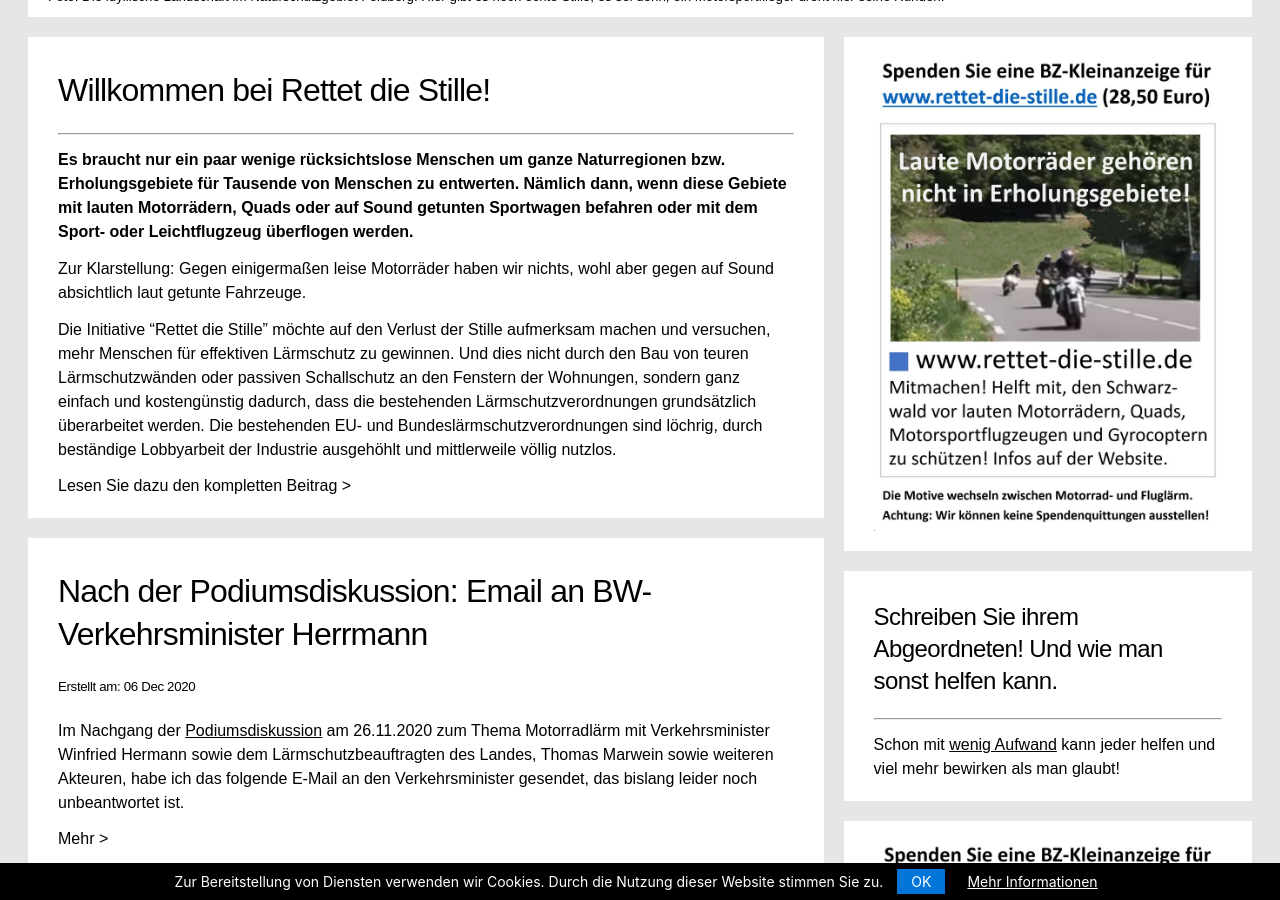
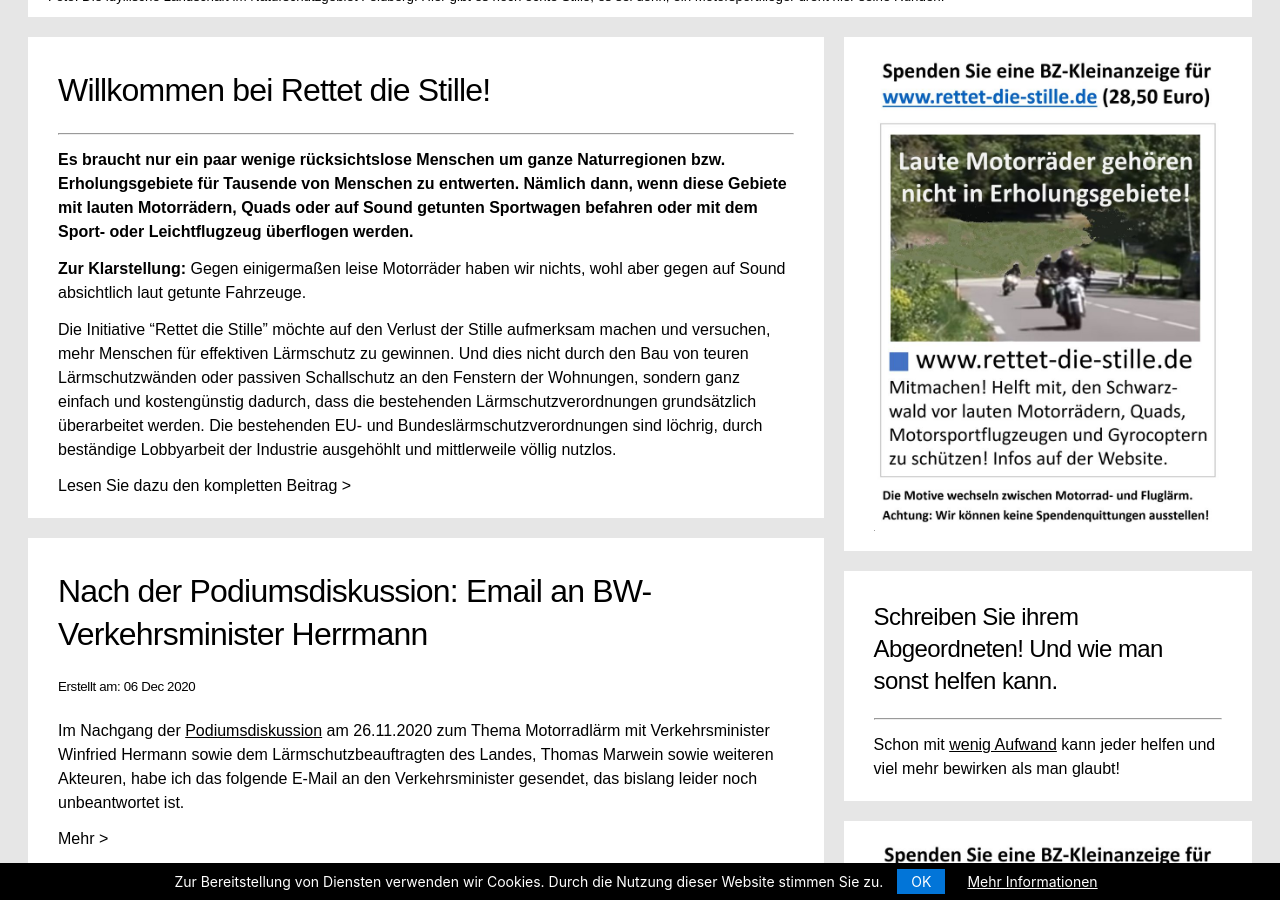
Before and after one commit to rettet-die-stille/rettet-die-stille.github.io, a Jekyll site: the page built from index.md, in a window 1280 px wide and 900 px high, scrolled down 505 px. Built offline with Jekyll 4.4.1, drawn with Linux system fonts in a browser that asks for light colours.

```diff
--- a/index.md
+++ b/index.md
@@ -4,7 +4,7 @@ layout: home
 
 <b>Es braucht nur ein paar wenige rücksichtslose Menschen um ganze Naturregionen bzw. Erholungsgebiete für Tausende von Menschen zu entwerten. Nämlich dann, wenn diese Gebiete mit lauten Motorrädern, Quads oder auf Sound getunten Sportwagen befahren oder mit dem Sport- oder Leichtflugzeug überflogen werden. </b>
 
-Zur Klarstellung: Gegen einigermaßen leise Motorräder haben wir nichts, wohl aber gegen auf Sound absichtlich laut getunte Fahrzeuge.
+<b>Zur Klarstellung:</b> Gegen einigermaßen leise Motorräder haben wir nichts, wohl aber gegen auf Sound absichtlich laut getunte Fahrzeuge.
 
 Die Initiative "Rettet die Stille" möchte auf den Verlust der Stille aufmerksam machen und versuchen, mehr Menschen für effektiven Lärmschutz zu gewinnen. Und dies nicht durch den Bau von teuren Lärmschutzwänden oder passiven Schallschutz an den Fenstern der Wohnungen, sondern ganz einfach und kostengünstig dadurch, dass die bestehenden Lärmschutzverordnungen grundsätzlich überarbeitet werden. Die bestehenden EU- und Bundeslärmschutzverordnungen sind löchrig, durch beständige Lobbyarbeit der Industrie ausgehöhlt und mittlerweile völlig nutzlos.
 
```
